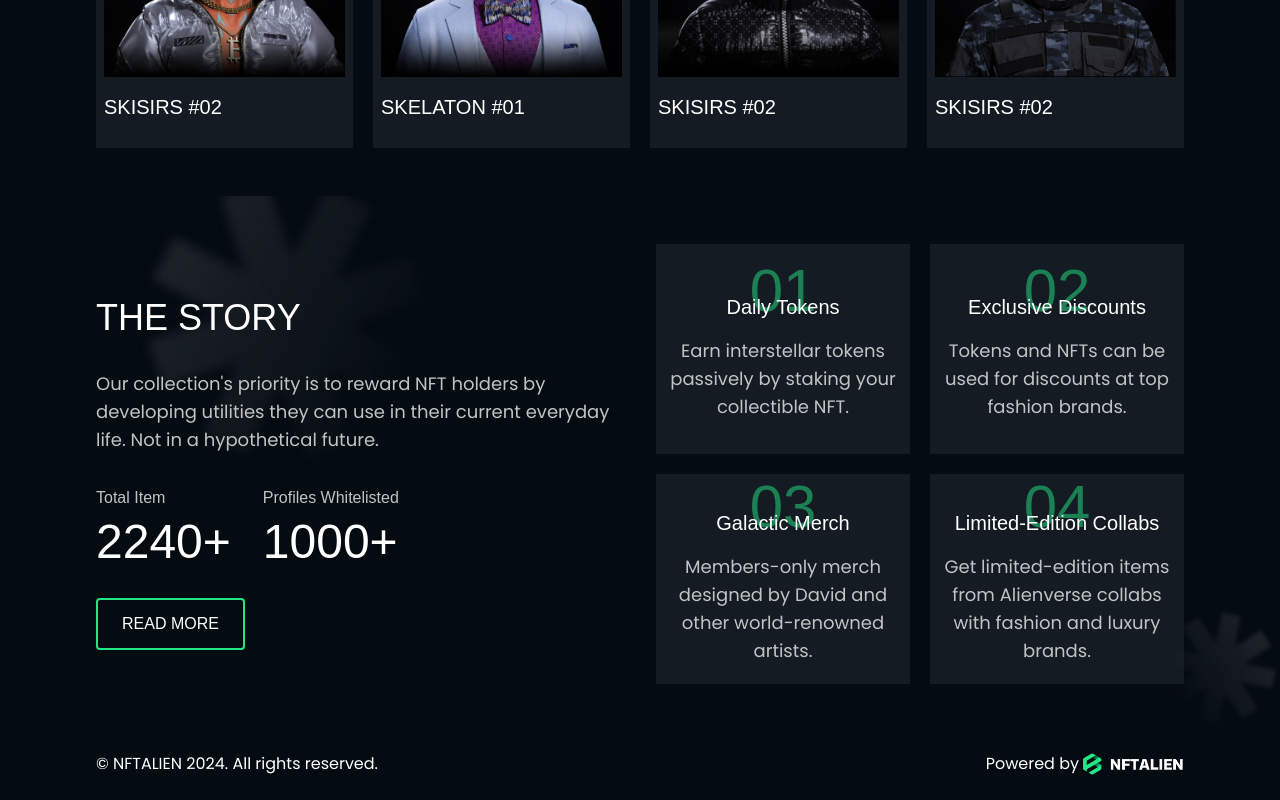
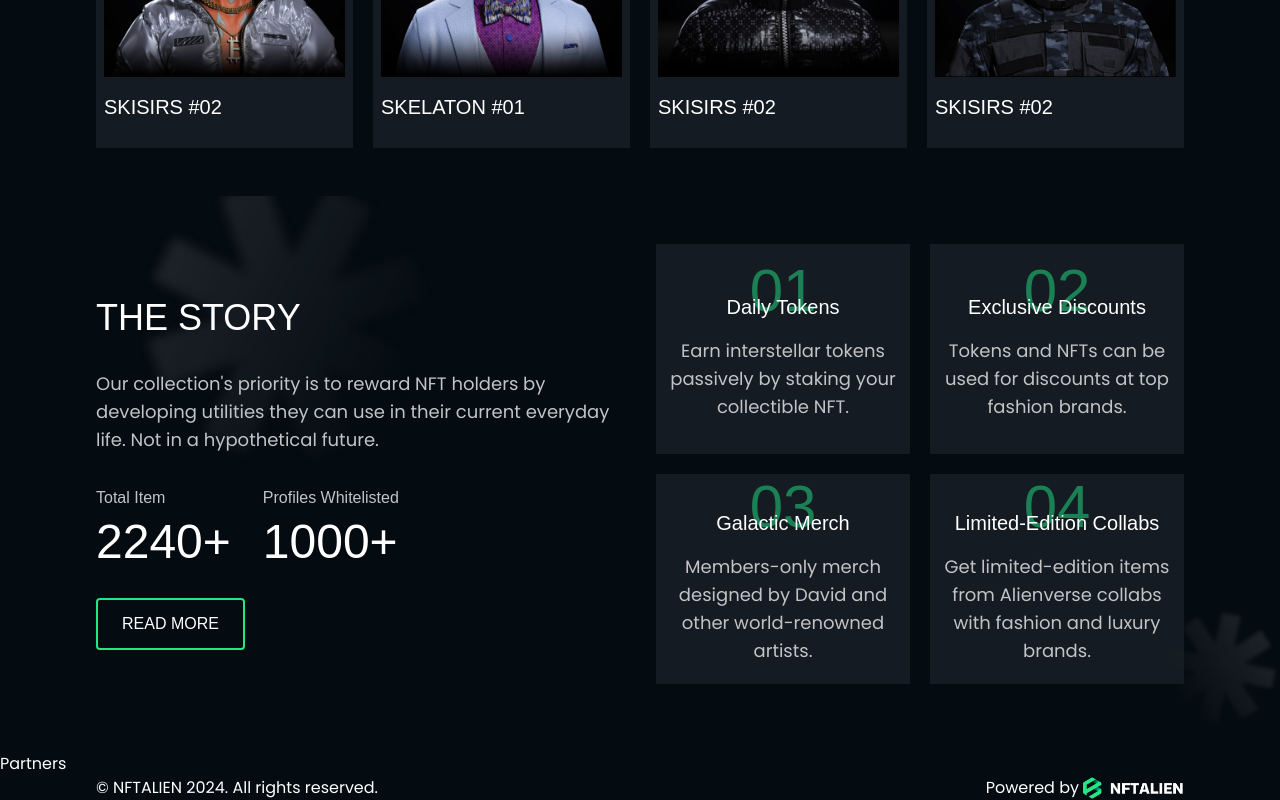
Before and after one commit to gift56/nftalien, a Next.js app: page / in a window 1280 px wide. Shown: the part 1942-2742 px from the top of the page. Before the commit the page ends 2718 px from the top, so only its background shows below. Built offline with nearby package versions, Linux system fonts and the light colour scheme; a web font is replaced by a local one.

Commit message:
working on story section

```diff
--- a/app/page.tsx
+++ b/app/page.tsx
@@ -1,6 +1,7 @@
 import Collections from "@/components/Collections";
 import Hero from "@/components/Hero";
 import How from "@/components/How";
+import Partners from "@/components/Partners";
 import Story from "@/components/Story";
 
 export default function Home() {
@@ -10,6 +11,7 @@ export default function Home() {
       <How />
       <Collections />
       <Story />
+      <Partners />
     </main>
   );
 }
```
